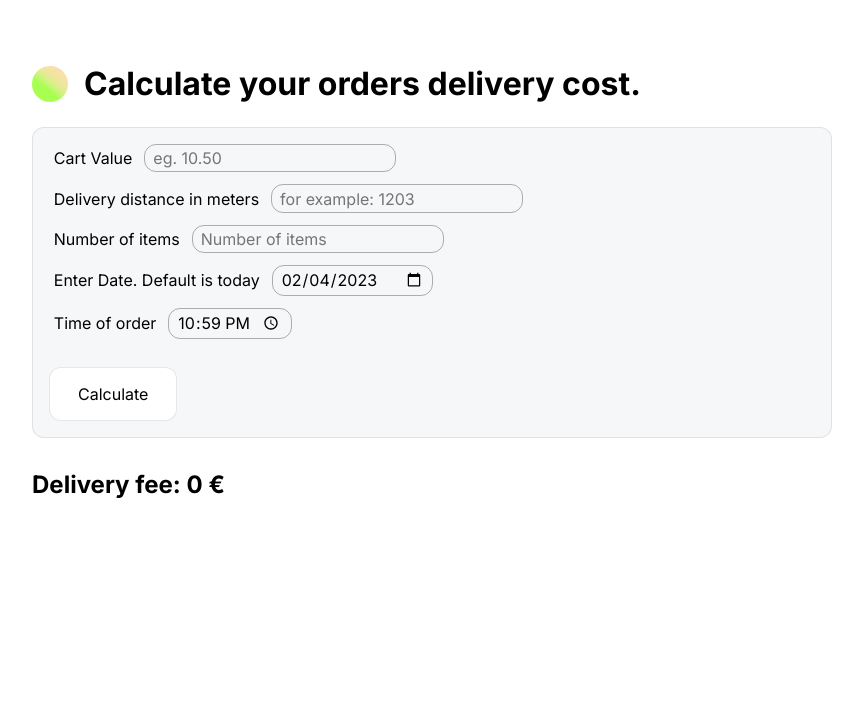
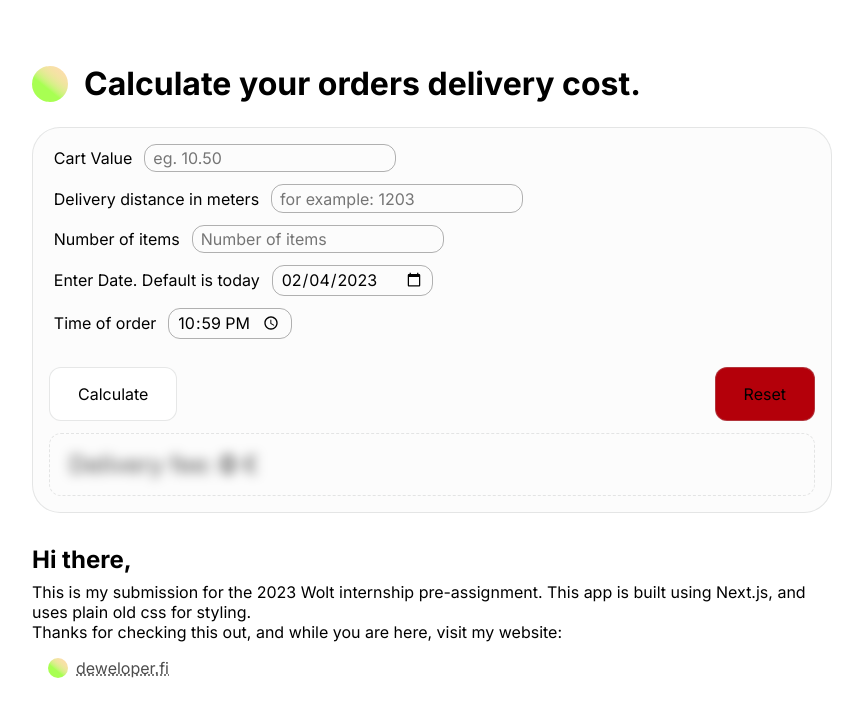
Before and after one commit to ogdakke/wolt, a Next.js app: page / in a window 1280 px wide. Shown: the top 716 px of the page, without its empty margins (208-1071 px from the left). Built offline with nearby package versions, Linux system fonts and the light colour scheme.

Commit message:
UI ja teksti

```diff
--- /dev/null
+++ b/src/components/description.tsx
@@ -0,0 +1,26 @@
+import React from "react"
+import styles from "@/styles/Home.module.css"
+
+export default function description() {
+  return (
+    <>
+      <div className={styles.description}>
+        <p>
+        <h2>
+          Hi there,
+        </h2>
+        This is my submission for the 2023 Wolt internship pre-assignment.
+        This app is built using Next.js, and uses plain old css for styling.
+        </p>
+        <p>
+          Thanks for checking this out, and while you are here, visit my website:
+          <div className={styles.imageWrapper}>
+          <a title="Opens in a new tab" href="https://deweloper.fi" target="_blank" rel="noreferrer">
+          <img src="/favicon.svg" alt="" width={20} />
+            deweloper.fi</a>
+          </div>
+        </p>
+      </div>
+    </>
+  )
+}
--- a/src/components/formComponent.tsx
+++ b/src/components/formComponent.tsx
@@ -20,6 +20,7 @@ export interface Inputs {
 const FormComponent: React.FC = () => {
 
 const [deliveryFee, setDeliveryFee] = useState(0)
+const [submitted, setSubmitted] = useState(false)
 
 // Here we get the current time and date for the ui on initial load. It gets overriden by the user inputting something else
 const date = new Date()
@@ -32,7 +33,7 @@ const minutes = date.getMinutes().toString().padStart(2, '0')
 const timeNow = `${hours}:${minutes}`
 
 // register to get get values from form, formstate to handle errors, and handleSubmit to handle submitting
-const { register, handleSubmit, formState: { errors } } = useForm<Inputs>({
+const { register, handleSubmit, reset, watch, formState: { errors } } = useForm<Inputs>({
   // set the default value of time to be timeNow.
   defaultValues: {
       time: timeNow
@@ -40,12 +41,20 @@ const { register, handleSubmit, formState: { errors } } = useForm<Inputs>({
   // mode: "onChange"
 })
 
+
+
+
 // On submit, call the calculateDeliveryFee function.
 const onSubmit: SubmitHandler<Inputs> = (data: Inputs) =>{
+  setSubmitted(true)
+  console.log("submitted", submitted);
+
   setDeliveryFee(calculateDeliveryFee(data))
+
 }
 return (
   <>
+  {/* The main form element, which when submitted will call handlesubmit */}
   <form className={styles.form} onSubmit={handleSubmit(onSubmit)}>
     <div className={styles.inputWrapper}>
       <Label.Root className={styles.LabelRoot}  htmlFor="cartValue">
@@ -54,13 +63,15 @@ return (
       <input  className={inter.className}
       aria-label='cartValue'
       placeholder='eg. 10.50'
+      // use "number", to allow decimals
       type="number"
       step={0.01}
-
+      // register each form input element and validate them.
       {...register("cartValue",
         {valueAsNumber:true, required: true, min: 0.01, validate: (value) => value >= 0.01})
       }/>
-      {errors.cartValue && <span>Input valid cart value</span>}
+    {/* errors will return true when field validation fails  */}
+      {errors.cartValue ? <span>Input valid cart value</span> : null}
     </div>
 
     <div className={styles.inputWrapper}>
@@ -69,15 +80,14 @@ return (
       </Label.Root>
       <input  className={inter.className}
       aria-label='deliveryDistance'
+      // use "tel" to get numpad on mobile
       type="tel"
-      step={1}
       placeholder='for example: 1203'
       {...register("deliveryDistance",
         {valueAsNumber: true, required: true, min: 1, validate: (value) => value > 0})
       } />
-      {errors.deliveryDistance && <span>Enter distance of delivery</span>}
+      {errors.deliveryDistance ? <span>Enter distance of delivery</span> : null}
     </div>
-    {/* errors will return when field validation fails  */}
 
     <div className={styles.inputWrapper}>
       <Label.Root className={styles.LabelRoot} htmlFor="numberOfItems">
@@ -90,7 +100,7 @@ return (
       {...register("numberOfItems",
         {valueAsNumber:true, required: true, min: 1, validate: (value) => value >= 1})
       } />
-      {errors.numberOfItems && <span>Input a whole number of items</span>}
+      {errors.numberOfItems ? <span>Input a whole number of items</span> : null}
     </div>
 
     <div className={styles.inputWrapper}>
@@ -102,7 +112,7 @@ return (
       aria-label='dateInput'
       type="date"
       {...register("date", {valueAsDate: true, required: true})} />
-      {errors.date && <span>Input a valid date</span>}
+      {errors.date ? <span>Input a valid date</span> : null}
     </div>
 
     <div className={styles.inputWrapper}>
@@ -112,18 +122,34 @@ return (
       <input className={inter.className}
       aria-label='timeInput'
       type="time"
-      // defaultValue={timeNow}
       {...register("time", {required: true})} />
-      {errors.time && <span>Input a valid delivery time</span>}
+      {errors.time ? <span>Input a valid delivery time</span> : null}
     </div>
 
-    <button aria-label='Calculate' className={styles.inputButton} type="submit">
-      Calculate
-    </button>
+    <div className={styles.buttonWrapper}>
+      <button aria-label='Calculate' className={styles.inputButton}
+      type="submit">
+        Calculate
+      </button>
+      <button
+        aria-label='Reset Values'
+        className={styles.inputButton}
+        type='button'
+        onClick={() => {
+          reset()
+          setSubmitted(false)
+          }}>
+        Reset
+      </button>
+    </div>
+    <div className={styles.card}>
+      {submitted ?
+      <h2 className={styles.submitted} aria-label='deliveryFee' >Delivery fee: <span>{deliveryFee}</span> €</h2>
+      : <h2 className={styles.unsubmitted} aria-label='deliveryFee' >
+        Delivery fee: <span>{deliveryFee}</span> €
+        </h2>}
+    </div>
   </form>
-  <div className={styles.result}>
-    <h2 aria-label='deliveryFee' >Delivery fee: {deliveryFee} €</h2>
-  </div>
   </>
   )
 }
--- a/src/pages/index.tsx
+++ b/src/pages/index.tsx
@@ -3,6 +3,7 @@ import Image from 'next/image'
 import { Inter } from '@next/font/google'
 import styles from '@/styles/Home.module.css'
 import FormComponent from '../components/formComponent'
+import Description from '@/components/description'
 
 const inter = Inter({ subsets: ['latin'] })
 
@@ -26,6 +27,7 @@ export default function Home() {
         </div>
           <div className={styles.grid}>
             <FormComponent/>
+            <Description/>
           </div>
         </div>
       </div>
--- a/src/styles/Home.module.css
+++ b/src/styles/Home.module.css
@@ -20,28 +20,37 @@
 
 
 .description {
-  display: inherit;
-  justify-content: inherit;
-  align-items: inherit;
-  font-size: 0.85rem;
+  font-size: 1rem;
   max-width: var(--max-width);
   width: 100%;
-  z-index: 2;
-  font-family: var(--font-mono);
+}
+
+.description h2 {
+  margin-bottom: 0.5rem;
 }
 
 .description a {
   display: flex;
-  justify-content: center;
+  width: min-content;
+  gap: 0.5rem;
   align-items: center;
-  gap: 0.5rem;
+  color: rgba(var(--foreground-rgb),0.7);
+  text-decoration: underline dotted;
+  padding: 0.5rem 1rem;
+  z-index: 6;
+}
+
+.description a:hover {
+  color: rgba(var(--foreground-rgb), 0.9);
+
 }
 
 .description p {
-  position: relative;
   margin: 0;
-  padding: 1rem;
+}
 
+.imageWrapper {
+  margin: 0.5rem 0rem;
 }
 
 .header,
@@ -63,9 +72,9 @@
   gap: 0.75rem;
   padding-top: 2rem;
   padding: 1rem;
-  background-color: rgba(var(--callout-rgb), 0.5);
+  background-color: rgba(var(--callout-rgb), 0.2);
   border: 1px solid rgba(var(--callout-border-rgb), 0.3);
-  border-radius: var(--border-radius);
+  border-radius: calc(var(--border-radius) + 1rem);
   margin-bottom: 2rem;
 }
 
@@ -106,6 +115,11 @@
     margin: 0;
 }
 
+.buttonWrapper {
+  display: flex;
+  justify-content: space-between;
+}
+
 .inputButton {
   font: var(--font-mono);
   max-width: -moz-fit-content;
@@ -118,6 +132,13 @@
   border-radius: var(--border-radius);
   border: 1px solid rgba(var(--callout-border-rgb), 0.3);
   background-color: rgba(var(--background-end-rgb), 1)
+}
+
+.buttonWrapper button[type=button] {
+  background-color: rgba(180, 0,10, 1);
+}
+.buttonWrapper button[type=button]:hover {
+  background-color: rgba(205, 0,1, 0.8);
 }
 
 .inputButton:hover {
@@ -149,8 +170,8 @@
   padding: 1rem 1.2rem;
   border-radius: var(--border-radius);
   background: rgba(var(--card-rgb), 0);
-  border: 1px solid rgba(var(--card-border-rgb), 0);
-  transition: background 200ms, border 200ms;
+  border: 1px dashed rgba(var(--card-border-rgb), 0.2);
+  transition: all 200ms, border 200ms;
 }
 .card:hover {
   background: rgba(var(--card-rgb), 0.1);
@@ -159,12 +180,16 @@
 
 .card span {
   display: inline-block;
-  transition: transform 200ms;
+  color: rgba(var(--foreground-rgb), 1);
 }
 
 .card h2 {
-  font-weight: 600;
-  margin-bottom: 0.7rem;
+
+  color: rgba(var(--foreground-rgb), 0.6);
+  font-weight: 500;
+}
+.card:hover h2 {
+  color: rgba(var(--foreground-rgb), 0.9);
 }
 
 .card p {
@@ -175,47 +200,25 @@
   max-width: 30ch;
 }
 
-.center {
-  display: flex;
-  justify-content: center;
-  align-items: center;
-  position: relative;
-  padding: 4rem 0;
+.unsubmitted {
+  transition: all 650ms;
+  filter: blur(6px);
 }
 
-.center::before {
-  background: var(--secondary-glow);
-  border-radius: 50%;
-  width: 480px;
-  height: 360px;
-  margin-left: -400px;
+.submitted {
+  transition: all 650ms;
+  filter: blur(0);
 }
 
-.center::after {
-  background: var(--primary-glow);
-  width: 240px;
-  height: 180px;
-  z-index: -1;
+.submitted span {
+  animation: alternate;
 }
-
-.center::before,
-.center::after {
-  content: '';
-  left: 50%;
-  position: absolute;
-  filter: blur(45px);
-  transform: translateZ(0);
-}
-
 
 
 /* Enable hover only on non-touch devices */
 @media (hover: hover) and (pointer: fine) {
 
 
-  .card:hover span {
-    transform: translateX(4px);
-  }
 }
 
 @media (prefers-reduced-motion) {
@@ -261,65 +264,6 @@
     justify-content: left;
     padding: 1rem 2.5rem;
   }
-
-  .card h2 {
-    margin-bottom: 0.5rem;
-  }
-
-  .center {
-    padding: 8rem 0 6rem;
-  }
-
-  .center::before {
-    transform: none;
-    height: 300px;
-  }
-
-  .description {
-    font-size: 0.8rem;
-  }
-
-  .description a {
-    padding: 1rem;
-  }
-
-  .description p,
-  .description div {
-    display: flex;
-    justify-content: center;
-    position: fixed;
-    width: 100%;
-  }
-
-  .description p {
-    align-items: center;
-    /* inset: 0 0 auto; */
-    padding: 2rem 1rem 1.4rem;
-    border-radius: 0;
-    border: none;
-    border-bottom: 1px solid rgba(var(--callout-border-rgb), 0.25);
-    background: linear-gradient(
-      to bottom,
-      rgba(var(--background-start-rgb), 1),
-      rgba(var(--callout-rgb), 0.5)
-    );
-    background-clip: padding-box;
-    backdrop-filter: blur(24px);
-  }
-
-  .description div {
-    align-items: flex-end;
-    pointer-events: none;
-    inset: auto 0 0;
-    padding: 2rem;
-    height: 200px;
-    background: linear-gradient(
-      to bottom,
-      transparent 0%,
-      rgb(var(--background-end-rgb)) 40%
-    );
-    z-index: 1;
-  }
 }
 
 
--- a/src/styles/globals.css
+++ b/src/styles/globals.css
@@ -49,12 +49,12 @@
     --background-start-rgb: 0, 0, 0;
     --background-end-rgb: 10, 10, 10;
 
-    --primary-glow: radial-gradient(rgba(1, 65, 255, 0.4), rgba(1, 65, 255, 0));
+    --primary-glow: radial-gradient(rgba(50, 196, 86, 0.4), rgba(1, 65, 255, 0));
     --secondary-glow: linear-gradient(
       to bottom right,
-      rgba(1, 65, 255, 0),
-      rgba(1, 65, 255, 0),
-      rgba(1, 65, 255, 0.3)
+      rgba(40, 121, 20, 0),
+      rgba(1, 255, 107, 0),
+      rgba(134, 143, 138, 0.02)
     );
 
     --tile-start-rgb: 2, 13, 46;
@@ -95,7 +95,7 @@ body {
 
 a {
   color: inherit;
-  text-decoration: none;
+  /* text-decoration: none; */
 }
 
 @media (prefers-color-scheme: dark) {
```
